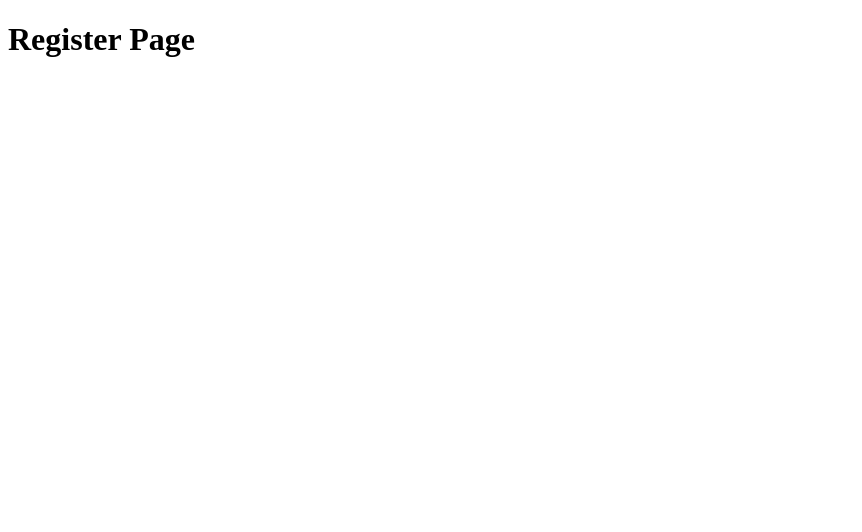
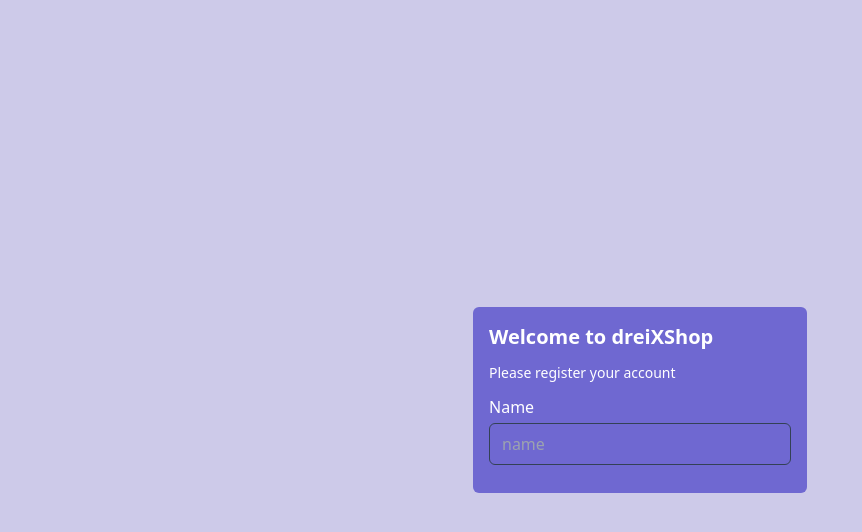
Before and after one commit to dreiXcode/dreiXshop, a React (Create React App) app in the folder dashboard/: page /register in a window 1280 px wide. Shown: the top 532 px of the page, without its empty margins (0-862 px from the left). Built offline with nearby package versions, Linux system fonts and the light colour scheme.

Commit message:
Route and Login Register - Part 3

```diff
--- a/dashboard/src/index.js
+++ b/dashboard/src/index.js
@@ -1,5 +1,6 @@
 import React, {lazy} from 'react';
 import ReactDOM from 'react-dom/client';
+import './index.css'
 import reportWebVitals from './reportWebVitals';
 import { BrowserRouter } from 'react-router-dom';
 const App = lazy(() => import('./App'))
--- a/dashboard/src/views/auth/Register.jsx
+++ b/dashboard/src/views/auth/Register.jsx
@@ -2,8 +2,22 @@
 
 const Register = () => {
     return (
-        <div>
-            <h1>Register Page</h1>
+        <div className='min-w-screen min-h-screen bg-[#cdcae9] flex justify-center items-center'>
+            <div className='w-[350px] text-[#ffffff] p-2'>
+                <div className='bg-[#6f68d1] p-4 rounded-md'>
+                    <h2 className='text-xl mb-3 font-bold'>Welcome to dreiXShop</h2>
+                    <p className='text-sm mb-3 font-medium'>Please register your account</p>
+
+                    <form>
+                        <div className='flex flex-col w-full gap-1 mb-3'>
+                            <label htmlFor="name">Name</label>
+                            <input className='px-3 py-2 outline-none border border-slate-700 bg-transparent rounded-md' type="text" name='name' placeholder='name' id='name' required/>
+
+                        </div>
+                    </form>
+
+                </div>
+            </div>
         </div>
     );
 };
```
